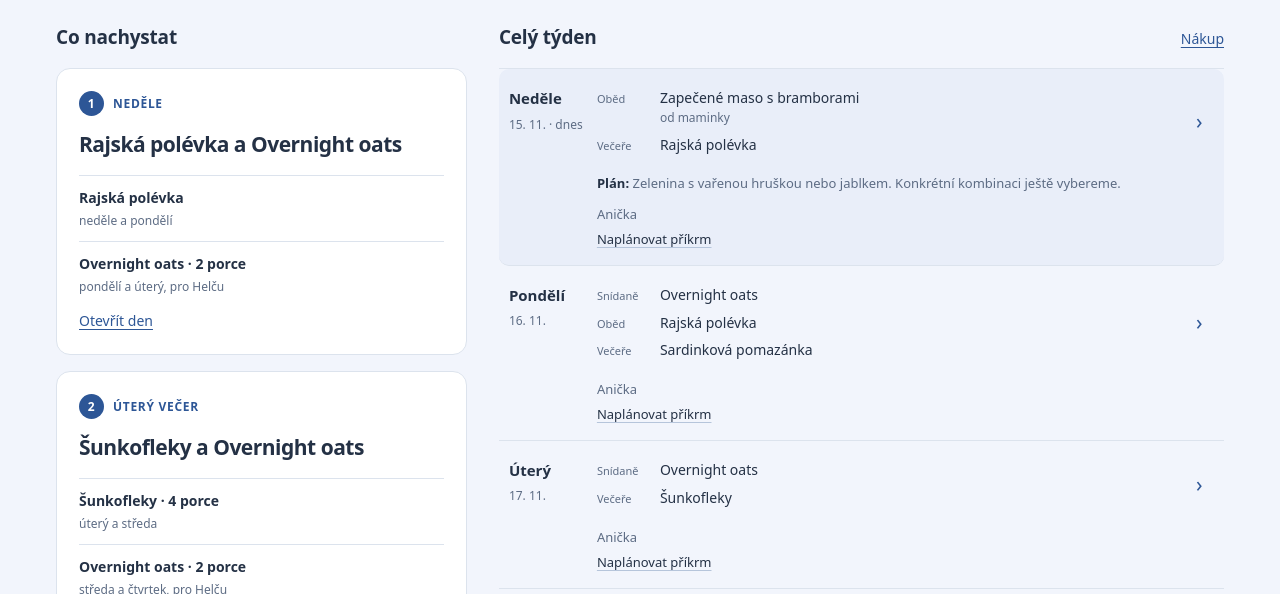
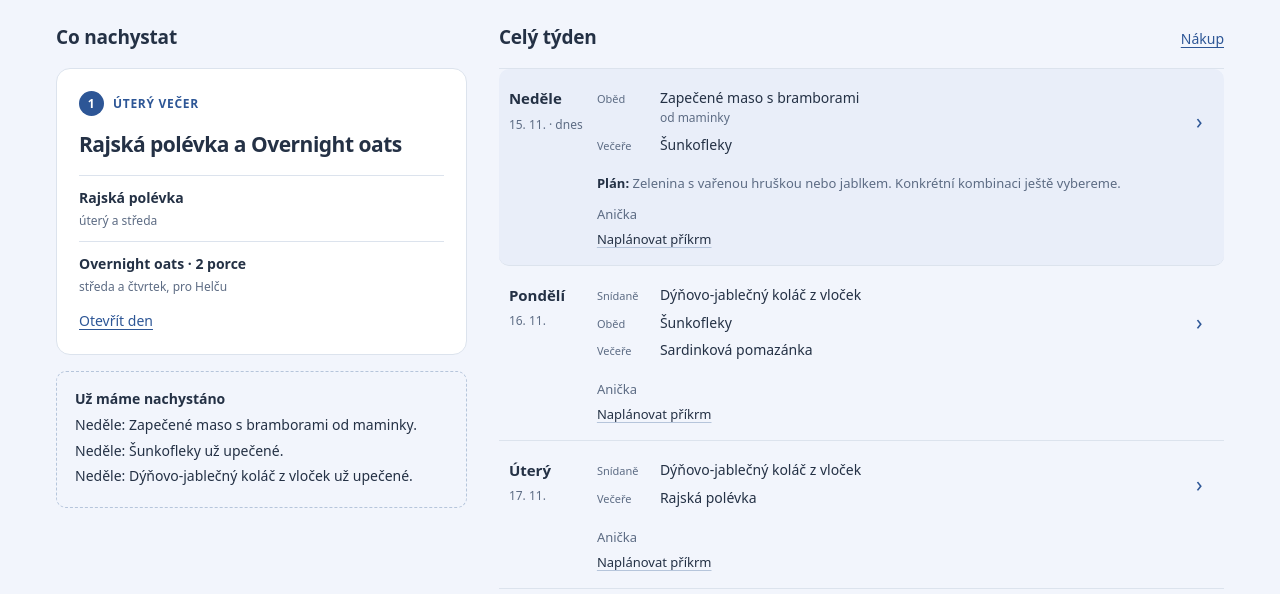
Before and after one commit to HelcaMolcikova/mnamcici, a plain HTML site: page index.html in a window 1280 px wide. Shown: the part 206-800 px from the top of the page. Drawn offline with Linux system fonts and the light colour scheme.

Commit message:
Presunout rajskou na utery, zapsat hotova jidla

```diff
--- a/aplikace.js
+++ b/aplikace.js
@@ -28,7 +28,8 @@ vykresliTyden = function() {
     h+=`<article class="cook-block"><div class="cook-when"><span class="cook-number">${++n}</span>${DNY[d.dt.getDay()]}${d.dt.getDay()===2?' večer':''}</div><h3>${d.vari.map(([id])=>esc(RECEPTY[id].kratce)).join(' a ')}</h3><ul class="cook-list">${d.vari.map(([id,p])=>`<li><a href="#recept/${id}${p?'/'+p:''}">${esc(RECEPTY[id].kratce)}${p?' · '+pocetPorci(p):''}</a><small>${esc(vyuziti(id,i))}${id==='oats'?', pro Helču':''}</small></li>`).join('')}</ul><a class="text-link" href="#den/${dates[i]}">Otevřít den</a></article>`;
   });
   const darovana=dny.flatMap(d=>d.jidla.filter(j=>j.od).map(j=>({d,j})));
-  if(darovana.length)h+=`<div class="already"><b>Už máme nachystáno</b>${darovana.map(({d,j})=>`<p>${esc(DNY[d.dt.getDay()])}: ${esc(JMENO_JIDLA(j))} ${esc(j.od)}.</p>`).join('')}</div>`;
+  const nachystana=[...darovana,...dny.flatMap(d=>(d.uvareno||[]).map(j=>({d,j:{...j,od:'už upečené'}})))];
+  if(nachystana.length)h+=`<div class="already"><b>Už máme nachystáno</b>${nachystana.map(({d,j})=>`<p>${esc(DNY[d.dt.getDay()])}: ${esc(JMENO_JIDLA(j))} ${esc(j.od)}.</p>`).join('')}</div>`;
   h+=`</div></section><section><div class="section-head"><h2>Celý týden</h2><a class="text-link" href="#nakup">Nákup</a></div><div class="week-list">`;
   dny.forEach((d,i)=>{
     h+=`<article class="week-entry${stejnyDen(d.dt,dnes)?' today':''}"><a class="week-day" href="#den/${dates[i]}" aria-label="${DNY[d.dt.getDay()]} ${datum(d.dt)} - otevřít den"><span class="week-date"><b>${DNY[d.dt.getDay()]}</b><small>${datum(d.dt)}${stejnyDen(d.dt,dnes)?' · dnes':''}</small></span><span class="week-meals">${d.jidla.length?d.jidla.map(j=>`<div><small>${esc(j.kdy)}</small><span>${esc(JMENO_JIDLA(j))}${j.od?`<span class="meal-note">${esc(j.od)}</span>`:''}</span></div>`).join(''):'<span class="week-empty">Zatím volno</span>'}</span><span class="chevron" aria-hidden="true">›</span></a><div class="week-baby">${navrhPrikrmu(d)}${PrikrmyApp.dayCard(dates[i])}</div></article>`;
--- a/index.html
+++ b/index.html
@@ -270,30 +270,31 @@ const RECEPTY = {
 /* ===== Týden =====
    Plán je společný pro všechny, kdo otevřou odkaz. Mění ho agent v tomto souboru.
    vari: co se ten den uvaří (recept a počet porcí, ze kterých se počítá nákup).
+   uvareno: už hotová jídla bez dalšího nákupu.
    jidla: co se jí; recept = odkaz na recept, od = kdo jídlo přinesl, pozn = drobnost navíc,
    chystas = rychlé jídlo připravené ten den (počet porcí jde do nákupu). */
 const TYDEN = {
   od: '2026-11-15',
   dny: [
-    { vari: [['rajska', null], ['oats', 2]],
+    { uvareno: [{recept:'sunkofleky'}, {co:'Dýňovo-jablečný koláč z vloček'}],
       prikrmNavrh: 'Zelenina s vařenou hruškou nebo jablkem. Konkrétní kombinaci ještě vybereme.',
       jidla: [
         { kdy: 'Oběd', co: 'Zapečené maso s bramborami', od: 'od maminky' },
+        { kdy: 'Večeře', recept: 'sunkofleky', pozn: 'už upečené' },
+      ] },
+    { jidla: [
+        { kdy: 'Snídaně', co: 'Dýňovo-jablečný koláč z vloček', pozn: 'pro Helču, už upečený' },
+        { kdy: 'Oběd', recept: 'sunkofleky', pozn: 'z neděle' },
+        { kdy: 'Večeře', recept: 'sardinkova', chystas: 2, pozn: 'za 10 minut, s chlebem a zeleninou' },
+      ] },
+    { vari: [['rajska', null], ['oats', 2]],
+      jidla: [
+        { kdy: 'Snídaně', co: 'Dýňovo-jablečný koláč z vloček', pozn: 'pro Helču, už upečený' },
         { kdy: 'Večeře', recept: 'rajska' },
       ] },
     { jidla: [
         { kdy: 'Snídaně', recept: 'oats', pozn: 'pro Helču' },
-        { kdy: 'Oběd', recept: 'rajska', pozn: 'z neděle' },
-        { kdy: 'Večeře', recept: 'sardinkova', chystas: 2, pozn: 'za 10 minut, s chlebem a zeleninou' },
-      ] },
-    { vari: [['sunkofleky', 4], ['oats', 2]],
-      jidla: [
-        { kdy: 'Snídaně', recept: 'oats', pozn: 'pro Helču' },
-        { kdy: 'Večeře', recept: 'sunkofleky' },
-      ] },
-    { jidla: [
-        { kdy: 'Snídaně', recept: 'oats', pozn: 'pro Helču' },
-        { kdy: 'Oběd', recept: 'sunkofleky', pozn: 'z úterý' },
+        { kdy: 'Oběd', recept: 'rajska', pozn: 'z úterý' },
       ] },
     { jidla: [{ kdy: 'Snídaně', recept: 'oats', pozn: 'pro Helču' }] },
     { jidla: [] },
@@ -531,7 +532,7 @@ document.querySelectorAll('.menu a, .dole a, .brand').forEach(a => a.addEventLis
 addEventListener('hashchange', route);
 </script>
 <script src="kucharka.js?v=f481183b6d"></script>
-<script src="aplikace.js?v=9dfecab0b6"></script>
+<script src="aplikace.js?v=7758b98628"></script>
 <style>@media(min-width:800px){.rezim.mobil{display:none}}</style>
 </body>
 </html>
```
